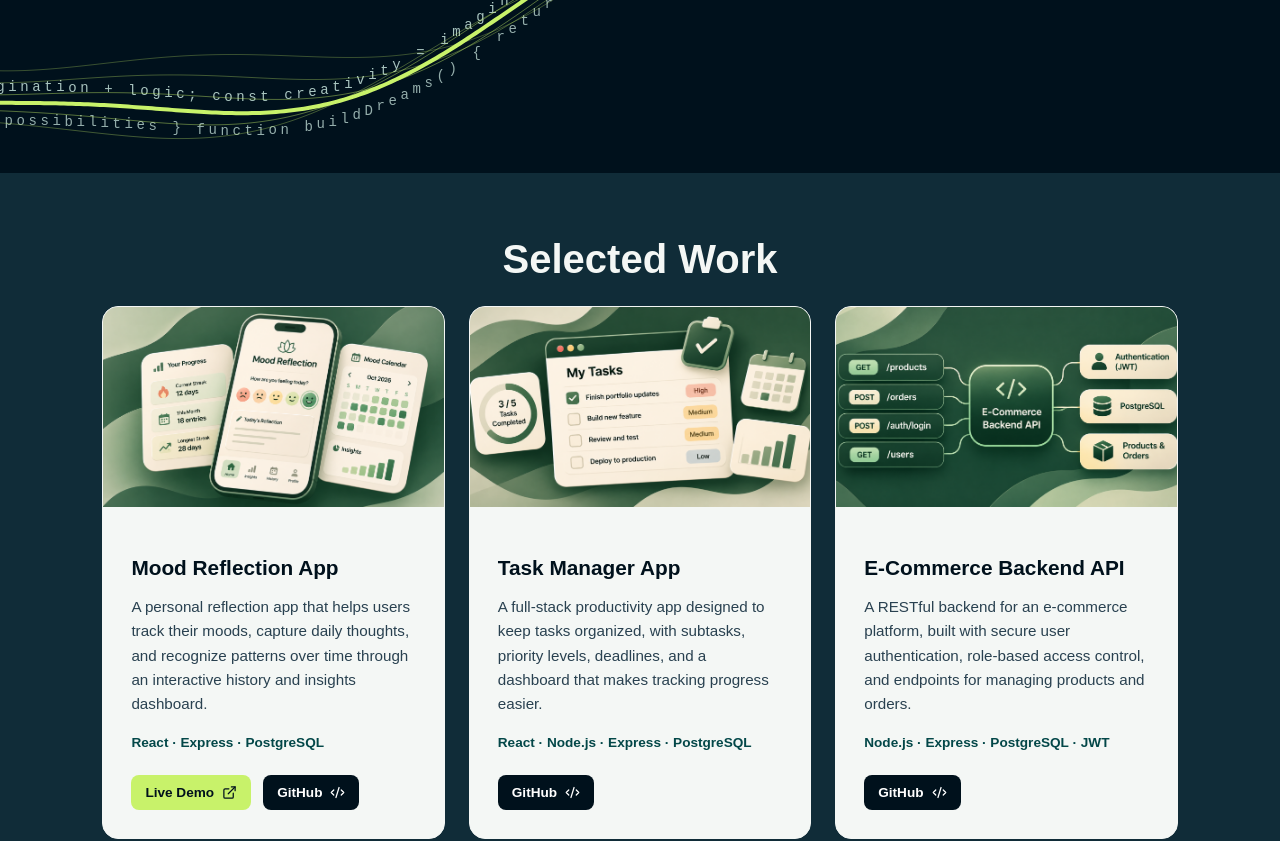
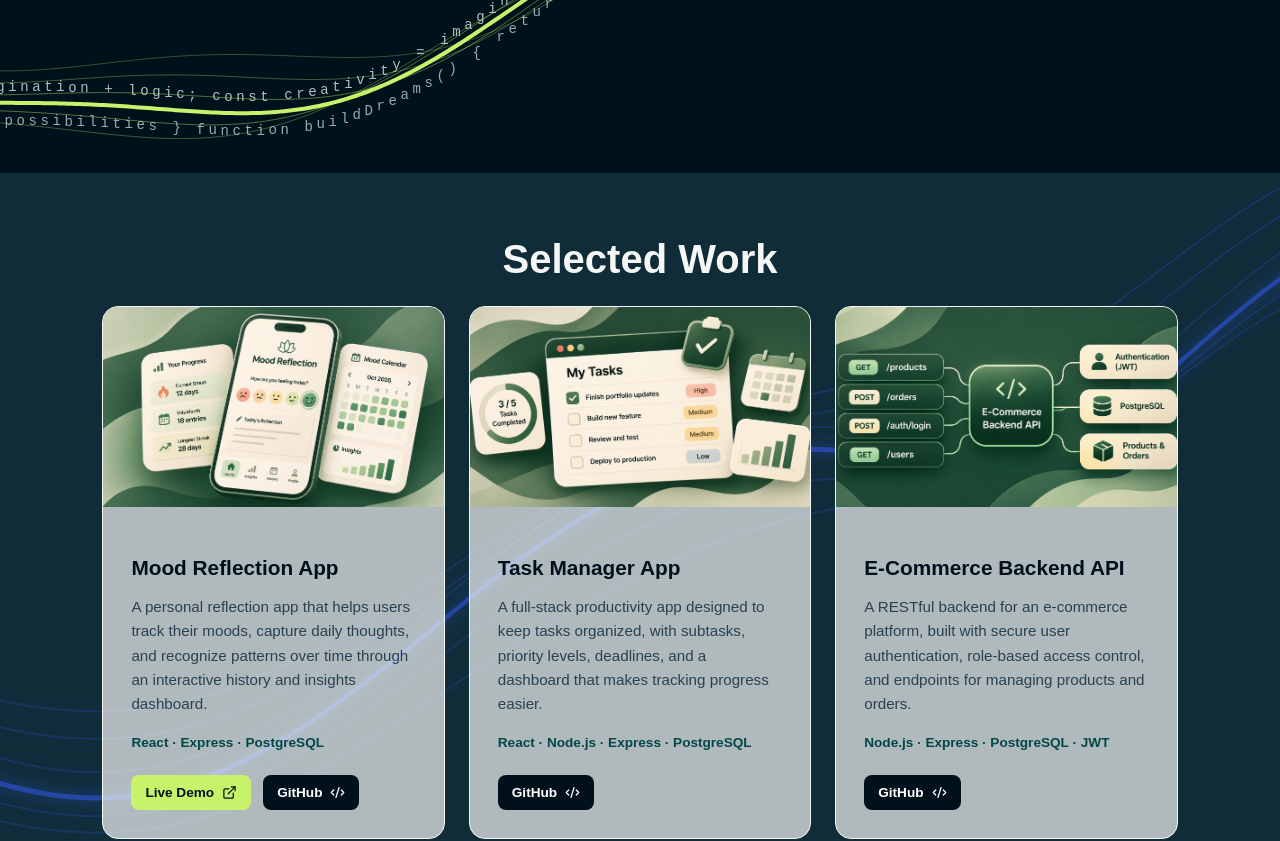
Before and after one commit to J-Ferr/dev-portfolio, a React (Vite) app: page / in a window 1280 px wide. Shown: the part 600-1441 px from the top of the page. Built offline with nearby package versions, Linux system fonts and the light colour scheme.

Commit message:
feat: add replayable wave animation to selected work

```diff
--- a/src/App.jsx
+++ b/src/App.jsx
@@ -1,4 +1,5 @@
 import './App.css';
+import { useState } from 'react';
 import CodeWave from './components/CodeWave';
 import Projects from './components/Projects';
 import About from './components/About';
@@ -9,11 +10,19 @@ import HeroName from './components/HeroName';
 
 function App() {
 
+  const [workWaveReplay, setWorkWaveReplay] = useState(0);
+
+  function handleWorkClick() {
+    if (window.location.hash === "#work") {
+      setWorkWaveReplay((count) => count + 1);
+    }
+  }
+
   return (
     <>
       <header className="site-header">
         <nav className="hero-nav" aria-label="Portfolio sections">
-                <a href="#work">Work</a>
+                <a href="#work" onClick={handleWorkClick}>Work</a>
                 <a href="#about">About</a>
                 <a href="#contact">Contact</a>
           </nav>
@@ -30,7 +39,7 @@ function App() {
           <CodeWave />
           </div>
         </section>
-        <Projects />
+        <Projects waveReplay={workWaveReplay} />
         <About />
         <Skills />
         <Contact />
--- a/src/components/Projects.css
+++ b/src/components/Projects.css
@@ -1,4 +1,6 @@
 .projects {
+  position: relative;
+  isolation: isolate;
     padding: 64px 8%;
     background-color: #102c38;
     text-align: center;
@@ -19,12 +21,13 @@
   display: grid;
   grid-template-columns: repeat(3, 1fr);
   gap: 24px;
-  margin-top: 24px;
+  max-width: 1080px;
+  margin: 24px auto 0;
   text-align: left;
 }
 
 .project-card {
-  background-color: #f4f7f5;
+  background-color: rgb(244 247 245 / 70%);
   border: 1px solid #f4f7f5;
   border-radius: 16px;
   padding: 0;
@@ -116,3 +119,87 @@
 .project-content {
   padding: 28px;
 }
+/* Blue wave in Works */
+.projects-wave {
+  position: absolute;
+  inset: 0;
+  z-index: -1;
+  overflow: hidden;
+  pointer-events: none;
+}
+
+.projects-wave svg {
+  position: absolute;
+  top: -5%;
+  left: -5%;
+  width: 110%;
+  height: 110%;
+  fill: none;
+  stroke: #355cff;
+  stroke-width: 2;
+  opacity: 0.55;
+  filter: drop-shadow(0 0 8px #355cff);
+}
+
+@media (prefers-reduced-motion: no-preference) {
+  #work:target .projects-wave {
+    animation: projects-wave-arrival 900ms ease-out;
+  }
+}
+
+@keyframes projects-wave-arrival {
+  0%, 100% {
+    filter: brightness(1);
+  }
+
+  30% {
+    filter: brightness(1.6);
+  }
+}
+
+@media (prefers-reduced-motion: no-preference) {
+  .projects-wave path {
+    animation: projects-wave-ripple 9s ease-in-out
+      var(--wave-phase, 0s) infinite;
+  }
+
+  #work:target .projects-wave path {
+    stroke-dasharray: 1;
+    animation:
+      projects-wave-draw 1.4s ease-out var(--wave-delay, 0ms) both,
+      projects-wave-ripple 9s ease-in-out var(--wave-phase, 0s) infinite;
+  }
+}
+
+@keyframes projects-wave-ripple {
+  0%, 100% {
+    d: path("M -40 300 C 160 345, 260 320, 440 250 S 720 160, 860 155 S 1090 55, 1240 42");
+  }
+
+  33% {
+    d: path("M -40 300 C 160 329, 260 300, 440 257 S 720 179, 860 150 S 1090 43, 1240 42");
+  }
+
+  67% {
+    d: path("M -40 300 C 160 359, 260 325, 440 237 S 720 147, 860 164 S 1090 68, 1240 42");
+  }
+}
+
+@keyframes projects-wave-draw {
+  from {
+    stroke-dashoffset: 1;
+  }
+
+  to {
+    stroke-dashoffset: 0;
+  }
+}
+
+.projects-wave-main {
+  stroke-width: 2.5;
+}
+
+.projects-wave-echo {
+  stroke-width: 1;
+  opacity: 0.35;
+}
--- a/src/components/Projects.jsx
+++ b/src/components/Projects.jsx
@@ -5,9 +5,26 @@ import taskManagerImage from '../assets/projects/task-manager.png';
 import ecomApiImage from '../assets/projects/e-comm.png';
 
 
-function Projects() {
+function Projects({ waveReplay }) {
     return (
         <section className="projects" id="work">
+            <div key={waveReplay} className="projects-wave" aria-hidden="true">
+                <svg viewBox="0 0 1200 400" preserveAspectRatio="none">
+                    {[0, -12, 12, -24, 24, -36].map((offset, index) => (
+                        <path
+                            key={offset}
+                            className={index === 0 ? "projects-wave-main" : "projects-wave-echo"}
+                            d="M -40 300 C 160 345, 260 320, 440 250 S 720 160, 860 155 S 1090 55, 1240 42"
+                            transform={`translate(0 ${offset})`}
+                            pathLength="1"
+                            style={{
+                              "--wave-delay": `${index * 110}ms`,
+                              "--wave-phase": `${index * -0.65}s`,
+                            }}
+                        />
+                        ))}
+                </svg>
+            </div>
             <h2>Selected Work</h2>
 
 
```
